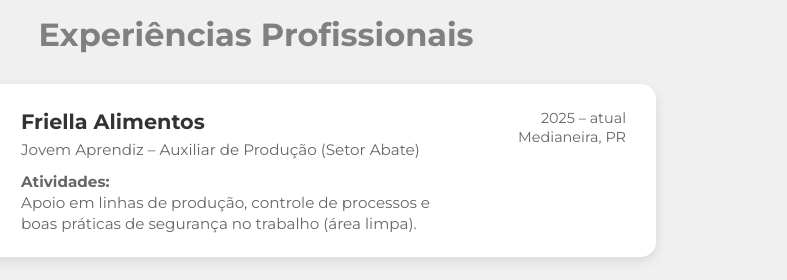
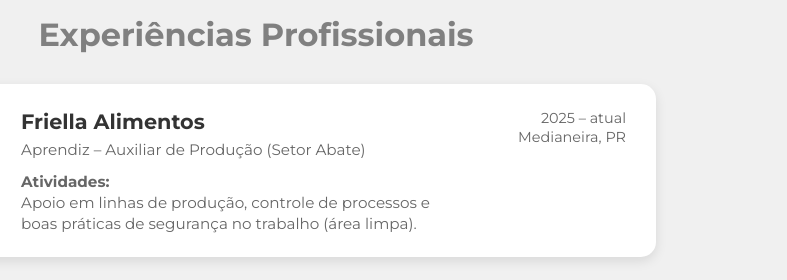
Before and after one commit to bernardoparanhos/portfolio, a plain HTML site: page index.html in a window 1280 px wide. Shown: the part 1500-1780 px from the top of the page, 384-1171 px from the left. Drawn offline with Linux system fonts and the light colour scheme.

Commit message:
Pequenos ajustes

```diff
--- a/index.html
+++ b/index.html
@@ -136,7 +136,7 @@
         </div>
         <div class="experience-details">
             <h3 data-lang-key="friellaCompany">Friella Alimentos</h3>
-            <p data-lang-key="friellaRole">Jovem Aprendiz – Auxiliar de Produção (Setor Abate)</p>
+            <p data-lang-key="friellaRole">Aprendiz – Auxiliar de Produção (Setor Abate)</p>
             <p data-lang-key="friellaActivitiesTitle">Atividades:</p>
             <p data-lang-key="friellaActivities">Apoio em linhas de produção, controle de processos e boas práticas de segurança no trabalho (área limpa).</p>
         </div>
--- a/script.js
+++ b/script.js
@@ -66,7 +66,7 @@ document.addEventListener('DOMContentLoaded', () => {
             // 💥 CHAVES DE TRADUÇÃO: EXPERIÊNCIA PROFISSIONAL FRIELLA 💥
             workExperienceTitle: "Experiências Profissionais",
             friellaCompany: "Friella Alimentos",
-            friellaRole: "Jovem Aprendiz – Auxiliar de Produção (Setor Abate)",
+            friellaRole: "Aprendiz – Auxiliar de Produção (Setor Abate)",
             friellaActivitiesTitle: "Atividades:",
             friellaActivities: "Apoio em linhas de produção, controle de processos e boas práticas de segurança no trabalho (área limpa).",
             friellaPeriod: "2025 – atual",
@@ -133,7 +133,7 @@ document.addEventListener('DOMContentLoaded', () => {
             // CHAVES DE TRADUÇÃO: EXPERIÊNCIA PROFISSIONAL FRIELLA
             workExperienceTitle: "Professional Experience",
             friellaCompany: "Friella Alimentos",
-            friellaRole: "Young Apprentice – Production Assistant (Slaughter Sector)",
+            friellaRole: "Apprentice – Production Assistant (Slaughtering Department)",
             friellaActivitiesTitle: "Activities:",
             friellaActivities: "Support in production lines, process control, and good safety practices at work (clean area).",
             friellaPeriod: "2025 – current",
@@ -200,7 +200,7 @@ document.addEventListener('DOMContentLoaded', () => {
             // CHAVES DE TRADUÇÃO: EXPERIÊNCIA PROFISSIONAL FRIELLA
             workExperienceTitle: "Experiencia Profesional",
             friellaCompany: "Friella Alimentos",
-            friellaRole: "Joven Aprendiz – Auxiliar de Producción (Sector Sacrificio)",
+            friellaRole: "Aprendiz – Auxiliar de Producción (Sector Sacrificio)",
             friellaActivitiesTitle: "Actividades:",
             friellaActivities: "Apoyo en líneas de producción, control de procesos y buenas prácticas de seguridad laboral (área limpia).",
             friellaPeriod: "2025 – actual",
```
